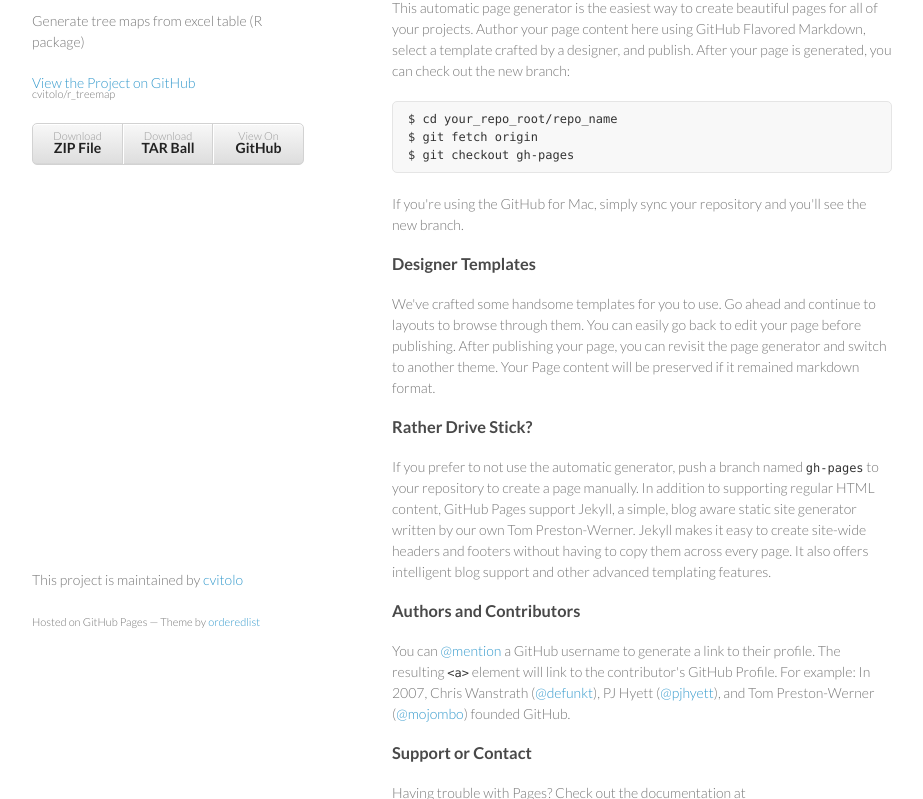
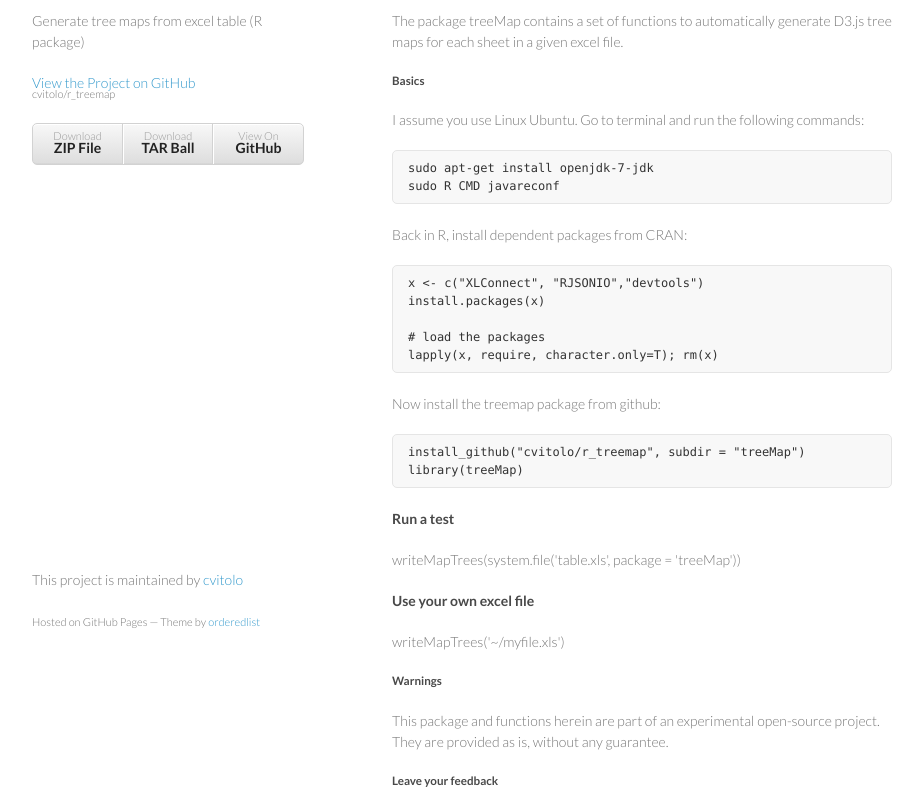
Before and after one commit to cvitolo/r_treemap, a plain HTML site: page index.html in a window 1280 px wide. Shown: the part 99-898 px from the top of the page, without its empty margins (178-1101 px from the left). Drawn offline with Linux system fonts and the light colour scheme.

```diff
--- a/index.html
+++ b/index.html
@@ -28,37 +28,53 @@
         </ul>
       </header>
       <section>
-        <h3>
-<a id="welcome-to-github-pages" class="anchor" href="#welcome-to-github-pages" aria-hidden="true"><span class="octicon octicon-link"></span></a>Welcome to GitHub Pages.</h3>
+        <h1>
+<a id="treemap-r-package" class="anchor" href="#treemap-r-package" aria-hidden="true"><span class="octicon octicon-link"></span></a>TreeMap (R package)</h1>
 
-<p>This automatic page generator is the easiest way to create beautiful pages for all of your projects. Author your page content here using GitHub Flavored Markdown, select a template crafted by a designer, and publish. After your page is generated, you can check out the new branch:</p>
+<p>The package treeMap contains a set of functions to automatically generate D3.js
+tree maps for each sheet in a given excel file. </p>
 
-<pre><code>$ cd your_repo_root/repo_name
-$ git fetch origin
-$ git checkout gh-pages
+<h5>
+<a id="basics" class="anchor" href="#basics" aria-hidden="true"><span class="octicon octicon-link"></span></a>Basics</h5>
+
+<p>I assume you use Linux Ubuntu. Go to terminal and run the following commands:</p>
+
+<pre><code>sudo apt-get install openjdk-7-jdk
+sudo R CMD javareconf
 </code></pre>
 
-<p>If you're using the GitHub for Mac, simply sync your repository and you'll see the new branch.</p>
+<p>Back in R, install dependent packages from CRAN:</p>
 
-<h3>
-<a id="designer-templates" class="anchor" href="#designer-templates" aria-hidden="true"><span class="octicon octicon-link"></span></a>Designer Templates</h3>
+<div class="highlight highlight-R"><pre><span class="pl-vo">x</span> <span class="pl-k">&lt;-</span> c(<span class="pl-s1"><span class="pl-pds">"</span>XLConnect<span class="pl-pds">"</span></span>, <span class="pl-s1"><span class="pl-pds">"</span>RJSONIO<span class="pl-pds">"</span></span>,<span class="pl-s1"><span class="pl-pds">"</span>devtools<span class="pl-pds">"</span></span>)
+install.packages(<span class="pl-vo">x</span>)
 
-<p>We've crafted some handsome templates for you to use. Go ahead and continue to layouts to browse through them. You can easily go back to edit your page before publishing. After publishing your page, you can revisit the page generator and switch to another theme. Your Page content will be preserved if it remained markdown format.</p>
+<span class="pl-c"># load the packages</span>
+lapply(<span class="pl-vo">x</span>, <span class="pl-vo">require</span>, <span class="pl-v">character.only</span><span class="pl-k">=</span><span class="pl-c1">T</span>); rm(<span class="pl-vo">x</span>)</pre></div>
 
-<h3>
-<a id="rather-drive-stick" class="anchor" href="#rather-drive-stick" aria-hidden="true"><span class="octicon octicon-link"></span></a>Rather Drive Stick?</h3>
+<p>Now install the treemap package from github:</p>
 
-<p>If you prefer to not use the automatic generator, push a branch named <code>gh-pages</code> to your repository to create a page manually. In addition to supporting regular HTML content, GitHub Pages support Jekyll, a simple, blog aware static site generator written by our own Tom Preston-Werner. Jekyll makes it easy to create site-wide headers and footers without having to copy them across every page. It also offers intelligent blog support and other advanced templating features.</p>
+<div class="highlight highlight-R"><pre>install_github(<span class="pl-s1"><span class="pl-pds">"</span>cvitolo/r_treemap<span class="pl-pds">"</span></span>, <span class="pl-v">subdir</span> <span class="pl-k">=</span> <span class="pl-s1"><span class="pl-pds">"</span>treeMap<span class="pl-pds">"</span></span>)
+library(<span class="pl-vo">treeMap</span>)</pre></div>
 
-<h3>
-<a id="authors-and-contributors" class="anchor" href="#authors-and-contributors" aria-hidden="true"><span class="octicon octicon-link"></span></a>Authors and Contributors</h3>
+<h4>
+<a id="run-a-test" class="anchor" href="#run-a-test" aria-hidden="true"><span class="octicon octicon-link"></span></a>Run a test</h4>
 
-<p>You can <a href="https://github.com/blog/821" class="user-mention">@mention</a> a GitHub username to generate a link to their profile. The resulting <code>&lt;a&gt;</code> element will link to the contributor's GitHub Profile. For example: In 2007, Chris Wanstrath (<a href="https://github.com/defunkt" class="user-mention">@defunkt</a>), PJ Hyett (<a href="https://github.com/pjhyett" class="user-mention">@pjhyett</a>), and Tom Preston-Werner (<a href="https://github.com/mojombo" class="user-mention">@mojombo</a>) founded GitHub.</p>
+<p>writeMapTrees(system.file('table.xls', package = 'treeMap'))</p>
 
-<h3>
-<a id="support-or-contact" class="anchor" href="#support-or-contact" aria-hidden="true"><span class="octicon octicon-link"></span></a>Support or Contact</h3>
+<h4>
+<a id="use-your-own-excel-file" class="anchor" href="#use-your-own-excel-file" aria-hidden="true"><span class="octicon octicon-link"></span></a>Use your own excel file</h4>
 
-<p>Having trouble with Pages? Check out the documentation at <a href="https://help.github.com/pages">https://help.github.com/pages</a> or contact <a href="mailto:support@github.com">support@github.com</a> and we’ll help you sort it out.</p>
+<p>writeMapTrees('~/myfile.xls')</p>
+
+<h5>
+<a id="warnings" class="anchor" href="#warnings" aria-hidden="true"><span class="octicon octicon-link"></span></a>Warnings</h5>
+
+<p>This package and functions herein are part of an experimental open-source project. They are provided as is, without any guarantee.</p>
+
+<h5>
+<a id="leave-your-feedback" class="anchor" href="#leave-your-feedback" aria-hidden="true"><span class="octicon octicon-link"></span></a>Leave your feedback</h5>
+
+<p>I would greatly appreciate if you could leave your feedbacks via email (<a href="mailto:cvitolodev@gmail.com">cvitolodev@gmail.com</a>).</p>
       </section>
       <footer>
         <p>This project is maintained by <a href="https://github.com/cvitolo">cvitolo</a></p>
```
Also changed, not shown: params.json (+1 -1 lines).
